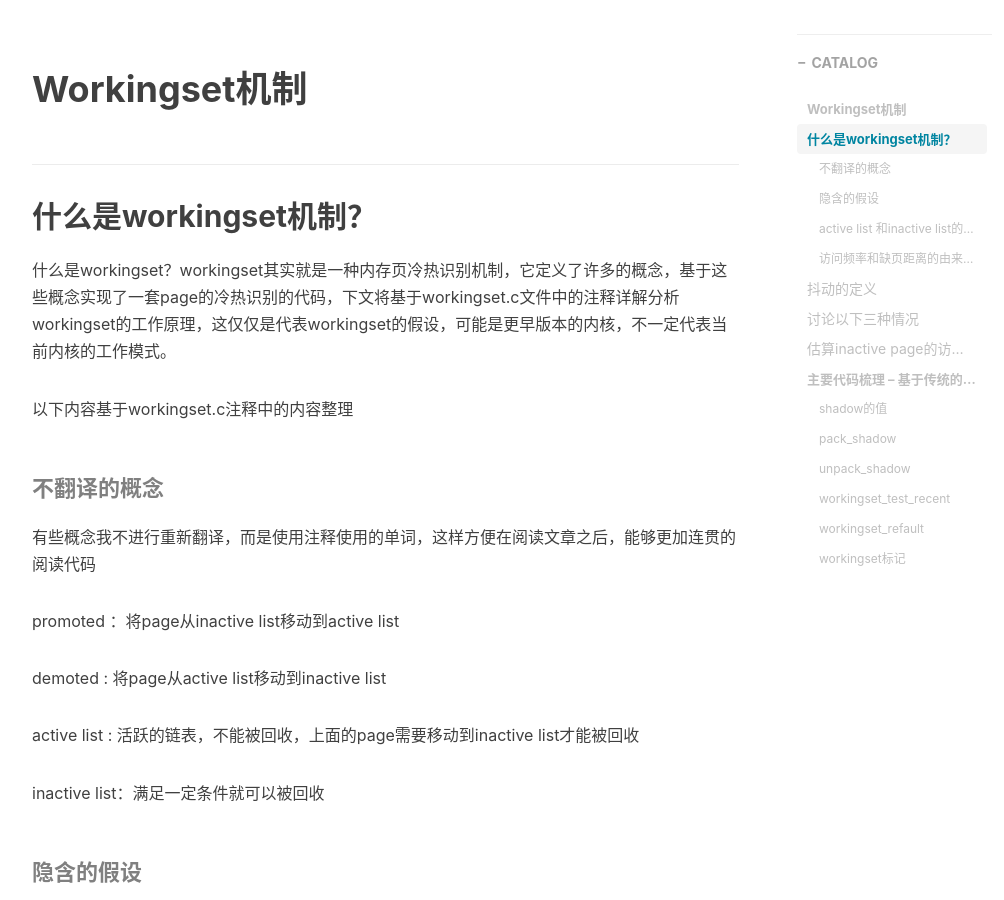
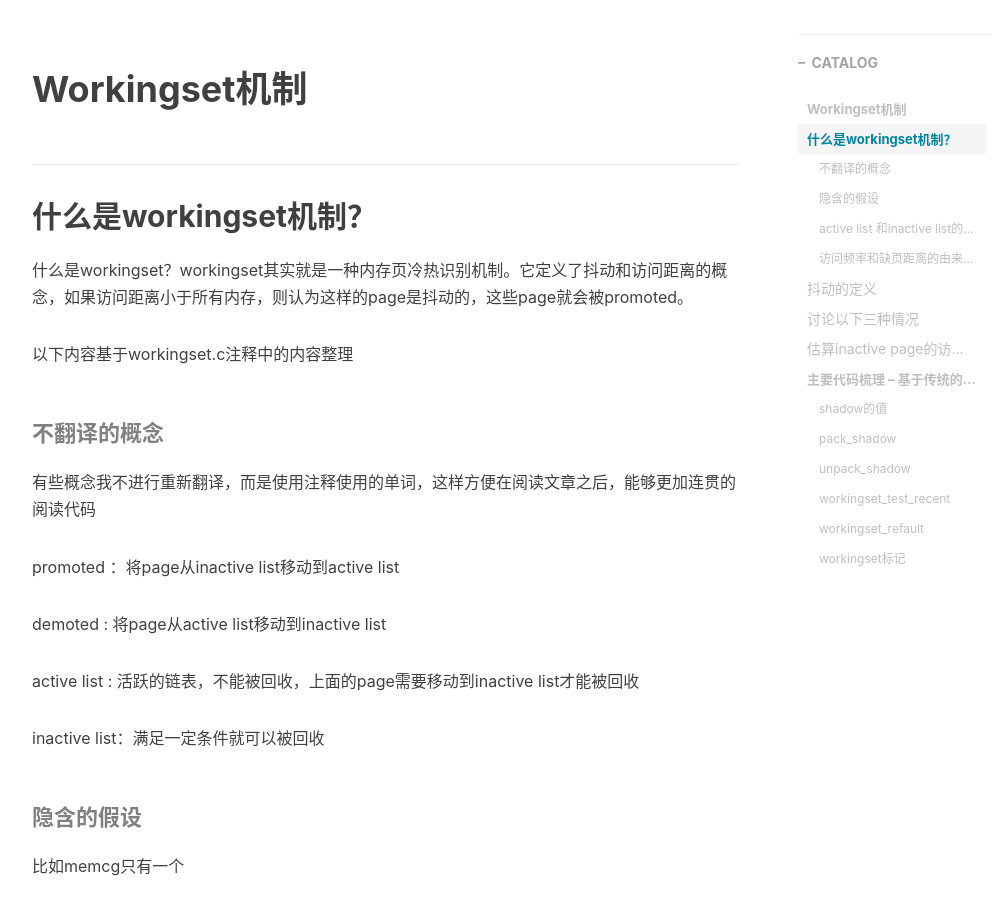
Before and after one commit to linuxTechInn/linuxTechInn.github.io, a Jekyll site: the page built from _posts/2025-07-28-Workingset机制分析.md, in a window 1280 px wide and 900 px high, scrolled down 463 px. Shown: the whole window, without its empty margins (233-1237 px from the left). Built offline with Jekyll 4.4.1, drawn with Linux system fonts in a browser that asks for light colours; nearby versions of some CDN libraries; comment, search, counter and statistics services are not loaded.

Commit message:
add article about workingset

```diff
--- a/_posts/2025-07-28-Workingset机制分析.md
+++ b/_posts/2025-07-28-Workingset机制分析.md
@@ -12,7 +12,9 @@ description: 关于workingset源码分析的文章
 
 ## 什么是workingset机制？
 
-什么是workingset？workingset其实就是一种内存页冷热识别机制，它定义了许多的概念，基于这些概念实现了一套page的冷热识别的代码，下文将基于workingset.c文件中的注释详解分析workingset的工作原理，这仅仅是代表workingset的假设，可能是更早版本的内核，不一定代表当前内核的工作模式。
+什么是workingset？workingset其实就是一种内存页冷热识别机制。它定义了抖动和访问距离的概念，如果访问距离小于所有内存，则认为这样的page是抖动的，这些page就会被promoted。
+
+
 
 以下内容基于workingset.c注释中的内容整理
 
```
